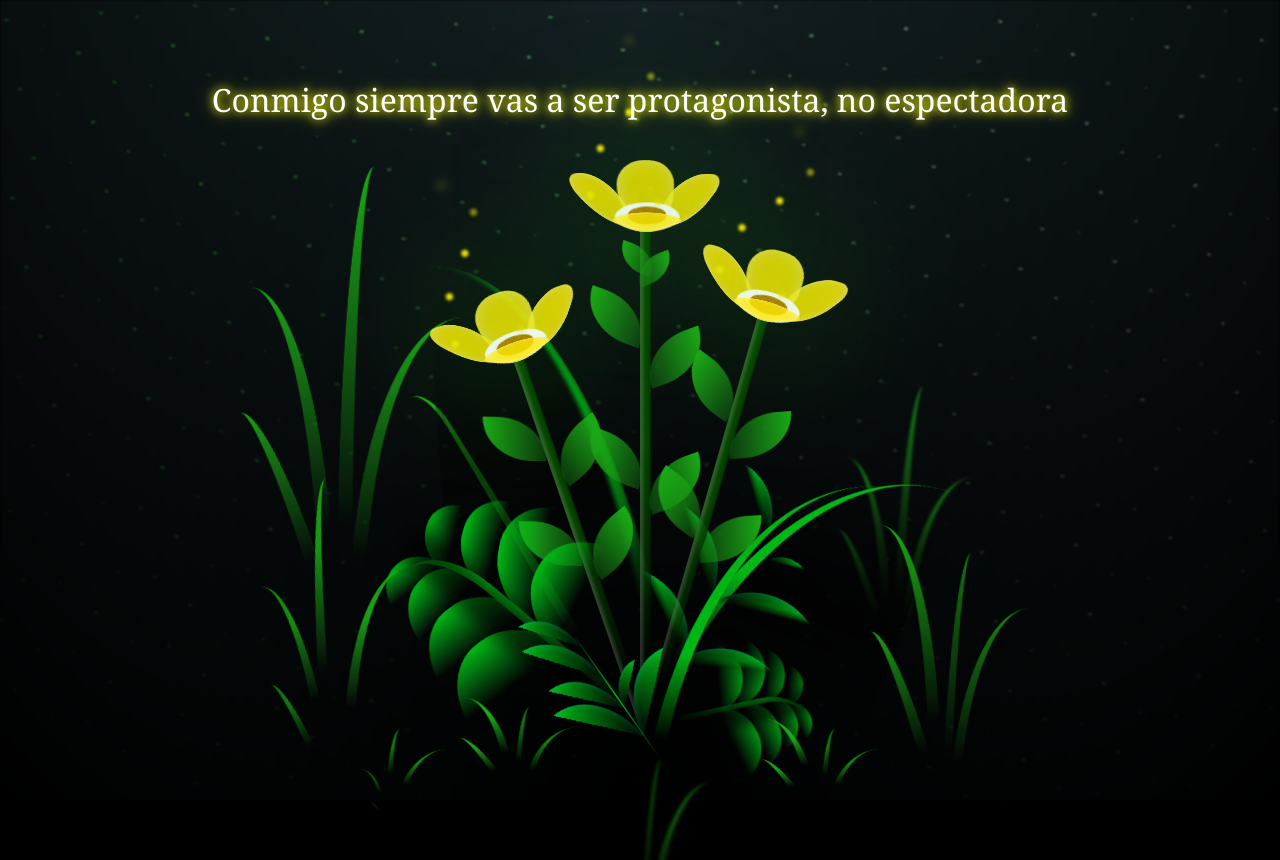
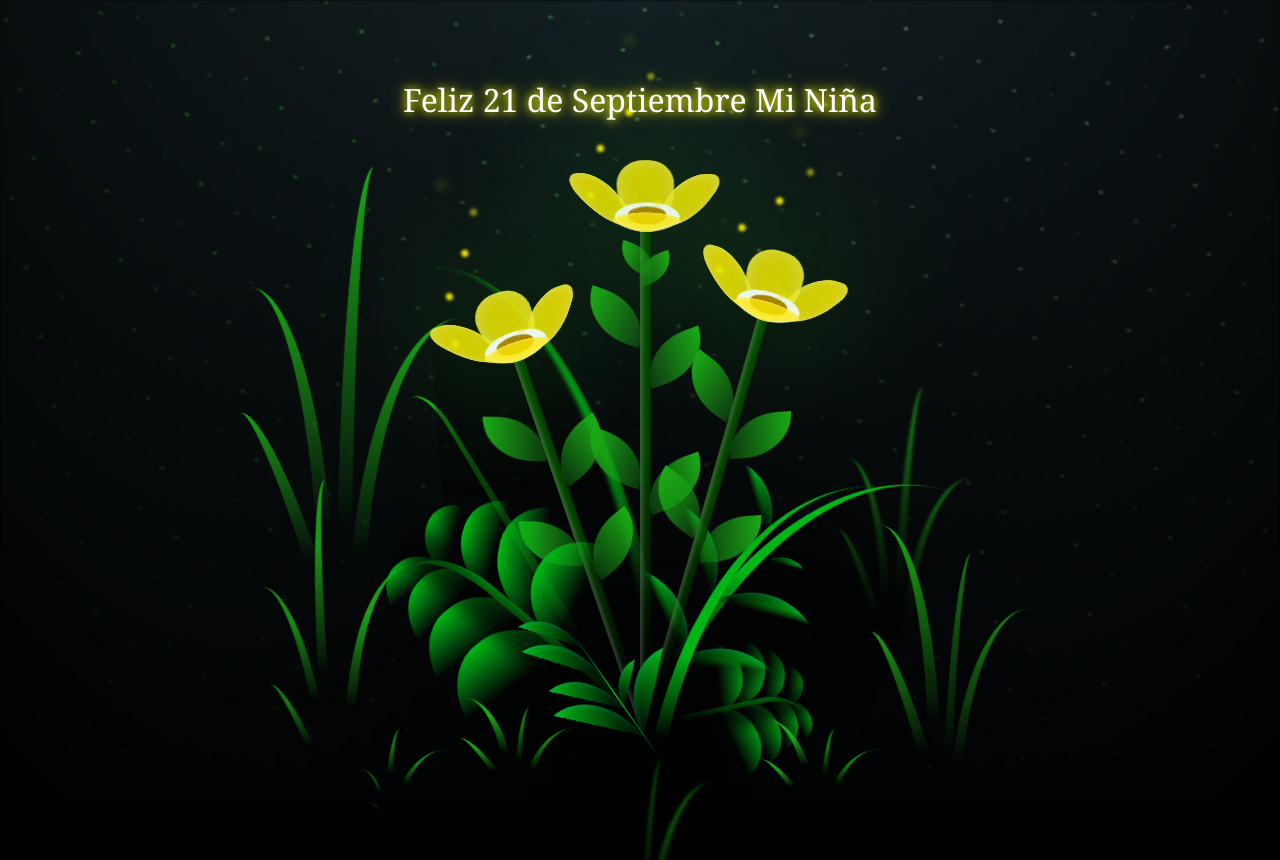
Before and after one commit to jazambrano21/Sorpresa.io, a plain HTML site: page FLORES.html in a window 1280 px wide. Shown: the top 860 px of the page. Drawn offline with Linux system fonts and the light colour scheme.

Commit message:
Actualiza saludo del 21 de septiembre

```diff
--- a/FLORES.html
+++ b/FLORES.html
@@ -11,7 +11,7 @@
 
 <body class="container">
     <div class="night"></div>
-  <p class="flower-message">Conmigo siempre vas a ser protagonista, no espectadora</p>
+  <p class="flower-message">Feliz 21 de Septiembre Mi Niña</p>
     <div class="flowers">
       <div class="flower flower--1">
         <div class="flower__leafs flower__leafs--1">
```
